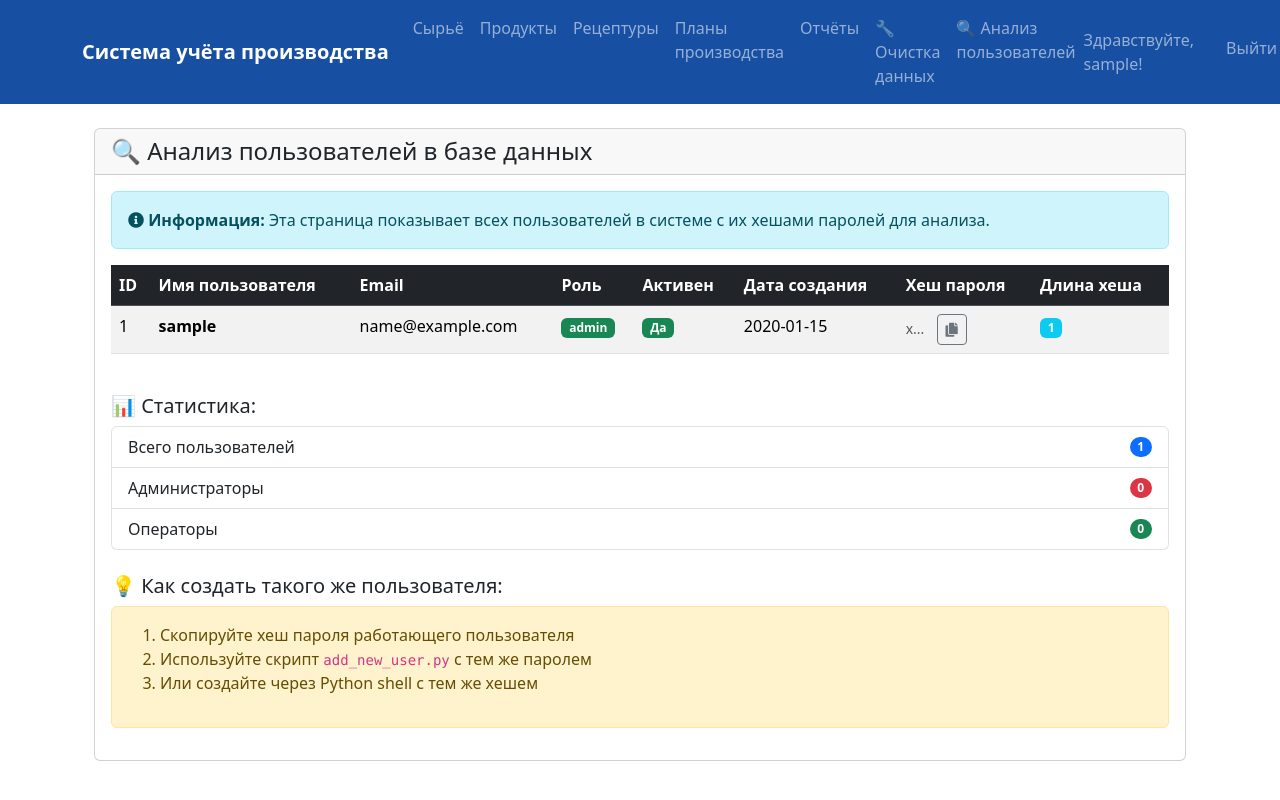
After one commit to Ildaku/asi, a Flask app: page /admin/analyze_users in a window 1280 px wide. The commit adds this page. Run offline with Flask 3, Linux system fonts and the light colour scheme; a user stored in the database is signed in; tables that the repository leaves empty hold one stand-in row (values such as "Sample post"); some libraries are stand-ins or nearby versions.

Commit message:
анализ пользователей

```diff
--- a/app/routes.py
+++ b/app/routes.py
@@ -2218,3 +2218,30 @@ def cleanup_orphaned_data():
     except Exception as e:
         flash(f'Ошибка при диагностике: {str(e)}', 'error')
         return redirect(url_for('index'))
+
+@app.route('/admin/analyze_users')
+@admin_required
+def analyze_users():
+    """Анализ пользователей в базе данных"""
+    try:
+        users = User.query.all()
+        user_analysis = []
+
+        for user in users:
+            user_info = {
+                'id': user.id,
+                'username': user.username,
+                'email': user.email,
+                'role': user.role.value if user.role else None,
+                'is_active': user.is_active,
+                'created_at': user.created_at.isoformat() if user.created_at else None,
+                'hashed_password': user.hashed_password,
+                'password_length': len(user.hashed_password) if user.hashed_password else 0
+            }
+            user_analysis.append(user_info)
+
+        return render_template('analyze_users.html', users=user_analysis)
+
+    except Exception as e:
+        flash(f'Ошибка при анализе пользователей: {e}', 'error')
+        return redirect(url_for('index'))
--- /dev/null
+++ b/app/templates/analyze_users.html
@@ -0,0 +1,135 @@
+{% extends "base.html" %}
+
+{% block title %}Анализ пользователей{% endblock %}
+
+{% block content %}
+<div class="container mt-4">
+    <div class="row">
+        <div class="col-12">
+            <div class="card">
+                <div class="card-header">
+                    <h4 class="card-title mb-0">🔍 Анализ пользователей в базе данных</h4>
+                </div>
+                <div class="card-body">
+                    <div class="alert alert-info">
+                        <i class="fas fa-info-circle"></i>
+                        <strong>Информация:</strong> Эта страница показывает всех пользователей в системе с их хешами паролей для анализа.
+                    </div>
+
+                    <div class="table-responsive">
+                        <table class="table table-striped">
+                            <thead class="table-dark">
+                                <tr>
+                                    <th>ID</th>
+                                    <th>Имя пользователя</th>
+                                    <th>Email</th>
+                                    <th>Роль</th>
+                                    <th>Активен</th>
+                                    <th>Дата создания</th>
+                                    <th>Хеш пароля</th>
+                                    <th>Длина хеша</th>
+                                </tr>
+                            </thead>
+                            <tbody>
+                                {% for user in users %}
+                                <tr>
+                                    <td>{{ user.id }}</td>
+                                    <td>
+                                        <strong>{{ user.username }}</strong>
+                                        {% if user.username == 'admin' %}
+                                            <span class="badge bg-primary ms-2">ADMIN</span>
+                                        {% endif %}
+                                    </td>
+                                    <td>{{ user.email or 'Не указан' }}</td>
+                                    <td>
+                                        <span class="badge {% if user.role == 'ADMIN' %}bg-danger{% else %}bg-success{% endif %}">
+                                            {{ user.role or 'Не указана' }}
+                                        </span>
+                                    </td>
+                                    <td>
+                                        {% if user.is_active %}
+                                            <span class="badge bg-success">Да</span>
+                                        {% else %}
+                                            <span class="badge bg-danger">Нет</span>
+                                        {% endif %}
+                                    </td>
+                                    <td>{{ user.created_at[:10] if user.created_at else 'Не указана' }}</td>
+                                    <td>
+                                        <div class="text-break" style="max-width: 300px;">
+                                            <small class="text-muted">{{ user.hashed_password[:50] }}...</small>
+                                            <button class="btn btn-sm btn-outline-secondary ms-2"
+                                                    onclick="copyToClipboard('{{ user.hashed_password }}')"
+                                                    title="Копировать полный хеш">
+                                                <i class="fas fa-copy"></i>
+                                            </button>
+                                        </div>
+                                    </td>
+                                    <td>
+                                        <span class="badge bg-info">{{ user.password_length }}</span>
+                                    </td>
+                                </tr>
+                                {% endfor %}
+                            </tbody>
+                        </table>
+                    </div>
+
+                    <div class="mt-4">
+                        <h5>📊 Статистика:</h5>
+                        <ul class="list-group">
+                            <li class="list-group-item d-flex justify-content-between align-items-center">
+                                Всего пользователей
+                                <span class="badge bg-primary rounded-pill">{{ users|length }}</span>
+                            </li>
+                            <li class="list-group-item d-flex justify-content-between align-items-center">
+                                Администраторы
+                                <span class="badge bg-danger rounded-pill">
+                                    {{ users|selectattr('role', 'equalto', 'ADMIN')|list|length }}
+                                </span>
+                            </li>
+                            <li class="list-group-item d-flex justify-content-between align-items-center">
+                                Операторы
+                                <span class="badge bg-success rounded-pill">
+                                    {{ users|selectattr('role', 'equalto', 'OPERATOR')|list|length }}
+                                </span>
+                            </li>
+                        </ul>
+                    </div>
+
+                    <div class="mt-4">
+                        <h5>💡 Как создать такого же пользователя:</h5>
+                        <div class="alert alert-warning">
+                            <ol>
+                                <li>Скопируйте хеш пароля работающего пользователя</li>
+                                <li>Используйте скрипт <code>add_new_user.py</code> с тем же паролем</li>
+                                <li>Или создайте через Python shell с тем же хешем</li>
+                            </ol>
+                        </div>
+                    </div>
+                </div>
+            </div>
+        </div>
+    </div>
+</div>
+
+<script>
+function copyToClipboard(text) {
+    navigator.clipboard.writeText(text).then(function() {
+        // Показать уведомление
+        const button = event.target.closest('button');
+        const originalText = button.innerHTML;
+        button.innerHTML = '<i class="fas fa-check"></i>';
+        button.classList.remove('btn-outline-secondary');
+        button.classList.add('btn-success');
+
+        setTimeout(() => {
+            button.innerHTML = originalText;
+            button.classList.remove('btn-success');
+            button.classList.add('btn-outline-secondary');
+        }, 2000);
+    }).catch(function(err) {
+        console.error('Ошибка копирования: ', err);
+        alert('Ошибка копирования в буфер обмена');
+    });
+}
+</script>
+{% endblock %}
--- a/app/templates/base.html
+++ b/app/templates/base.html
@@ -135,6 +135,12 @@
                         🔧 Очистка данных
                     </a>
                 </li>
+                <li class="nav-item">
+                    <a class="nav-link" href="/admin/analyze_users"
+                       data-bs-toggle="tooltip" title="Анализ пользователей в системе (только для администраторов)">
+                        🔍 Анализ пользователей
+                    </a>
+                </li>
                 {% endif %}
             </ul>
             <ul class="navbar-nav ms-auto">
```
